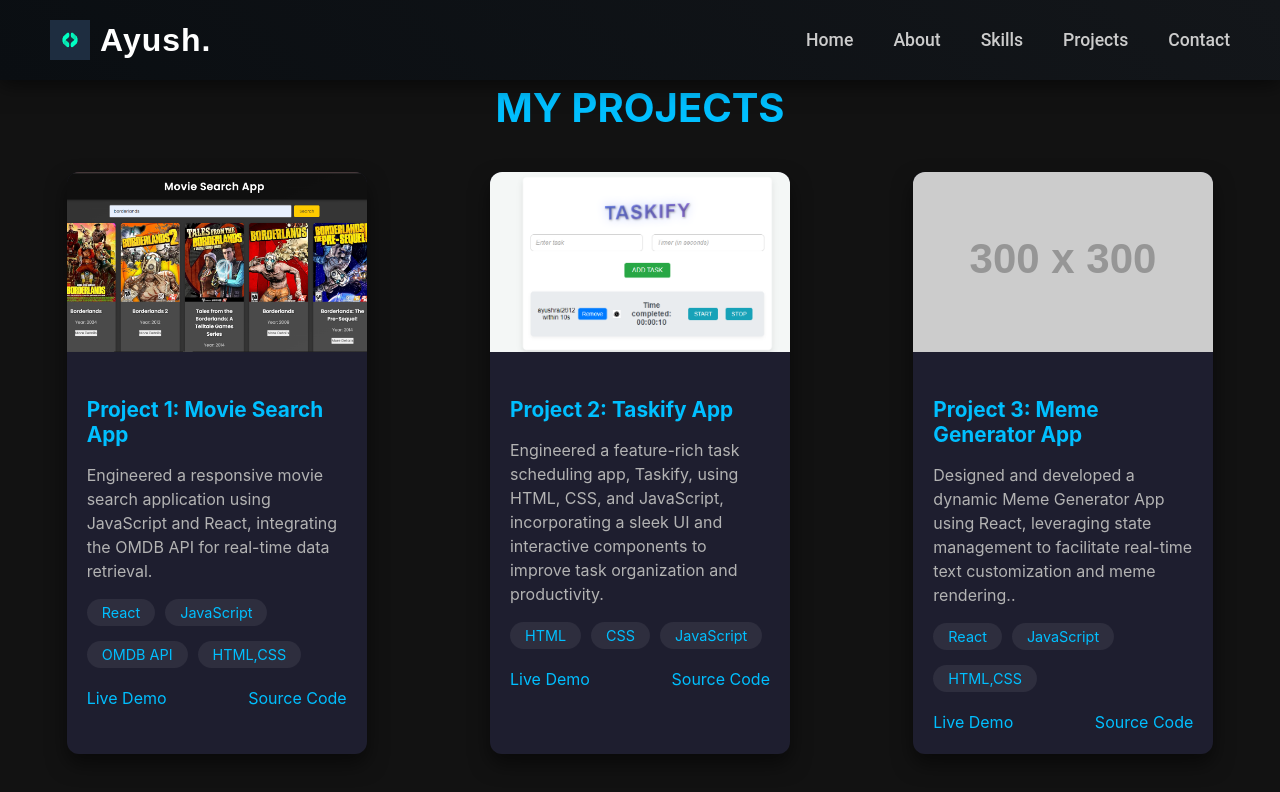
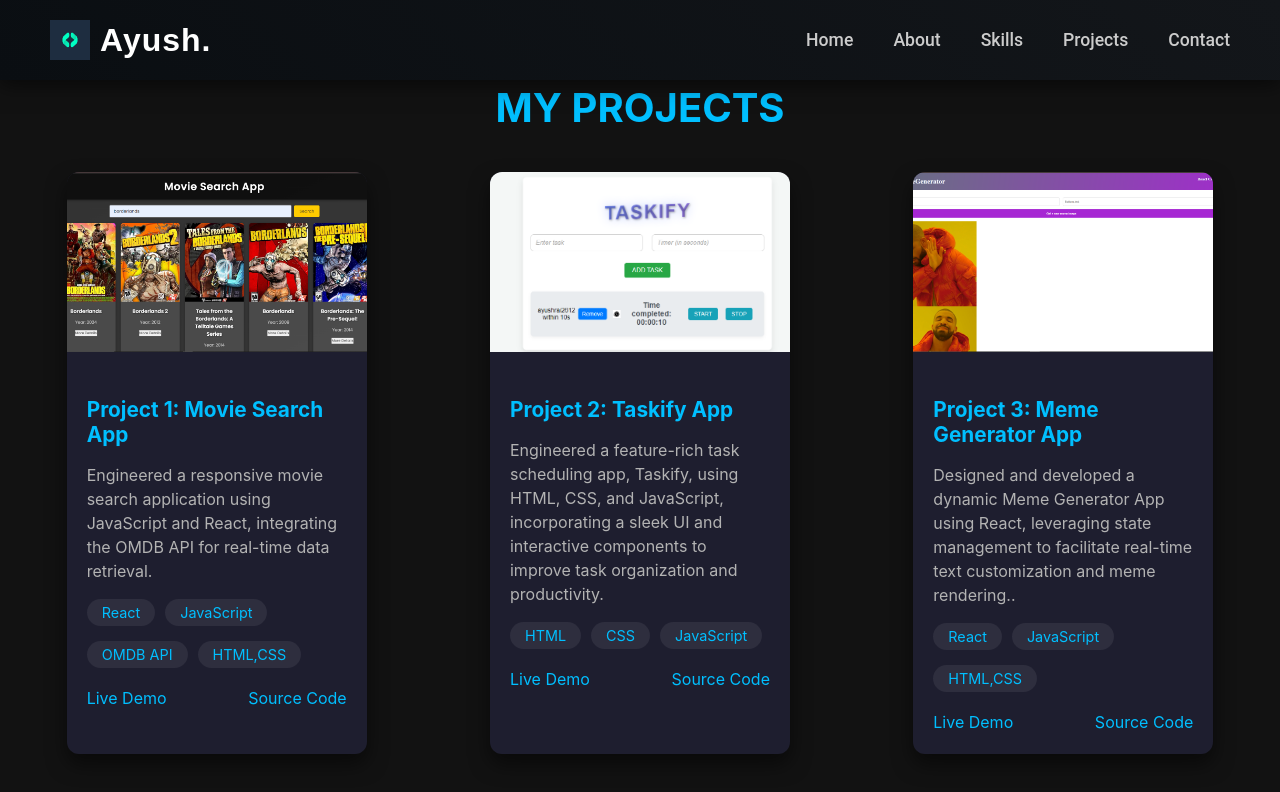
Before and after one commit to ayushrai26/MyPortfolio, a React (Create React App) app: page /projects in a window 1280 px wide. Shown: the top 792 px of the page. Built offline with nearby package versions, Linux system fonts and the light colour scheme.

Commit message:
fixes bugs

```diff
--- a/src/components/Projects.js
+++ b/src/components/Projects.js
@@ -2,6 +2,7 @@ import React from 'react';
 import '../styles/Projects.css';
 import Movie from '../images/Movie.png';
 import task from '../images/Task.png'
+import meme from '../images/meme.png'
 function Projects() {
   return (
     <div className="projects-section">
@@ -52,7 +53,7 @@ function Projects() {
 
         {/* Project 3 */}
         <div className="project-card">
-          <img src="https://via.placeholder.com/300" alt="Blog Platform" className="project-image" />
+          <img src={meme} alt="Blog Platform" className="project-image" />
           <div className="project-content">
             <h3>Project 3: Meme Generator App</h3>
             <p>Designed and developed a dynamic Meme Generator App using React, leveraging state management to facilitate
@@ -63,8 +64,8 @@ function Projects() {
               <span className="tech">HTML,CSS</span>
             </div>
             <div className="project-links">
-              <a href="https://project3-live-demo.com" target="_blank" rel="noopener noreferrer">Live Demo</a>
-              <a href="https://github.com/yourusername/project3" target="_blank" rel="noopener noreferrer">Source Code</a>
+              <a href="https://meme-appp-ayush-rais-projects-22ebbee0.vercel.app/" target="_blank" rel="noopener noreferrer">Live Demo</a>
+              <a href="https://github.com/ayushrai26/MemeAppp" target="_blank" rel="noopener noreferrer">Source Code</a>
             </div>
           </div>
         </div>
```
Also changed, not shown: src/images/meme.png (added).
